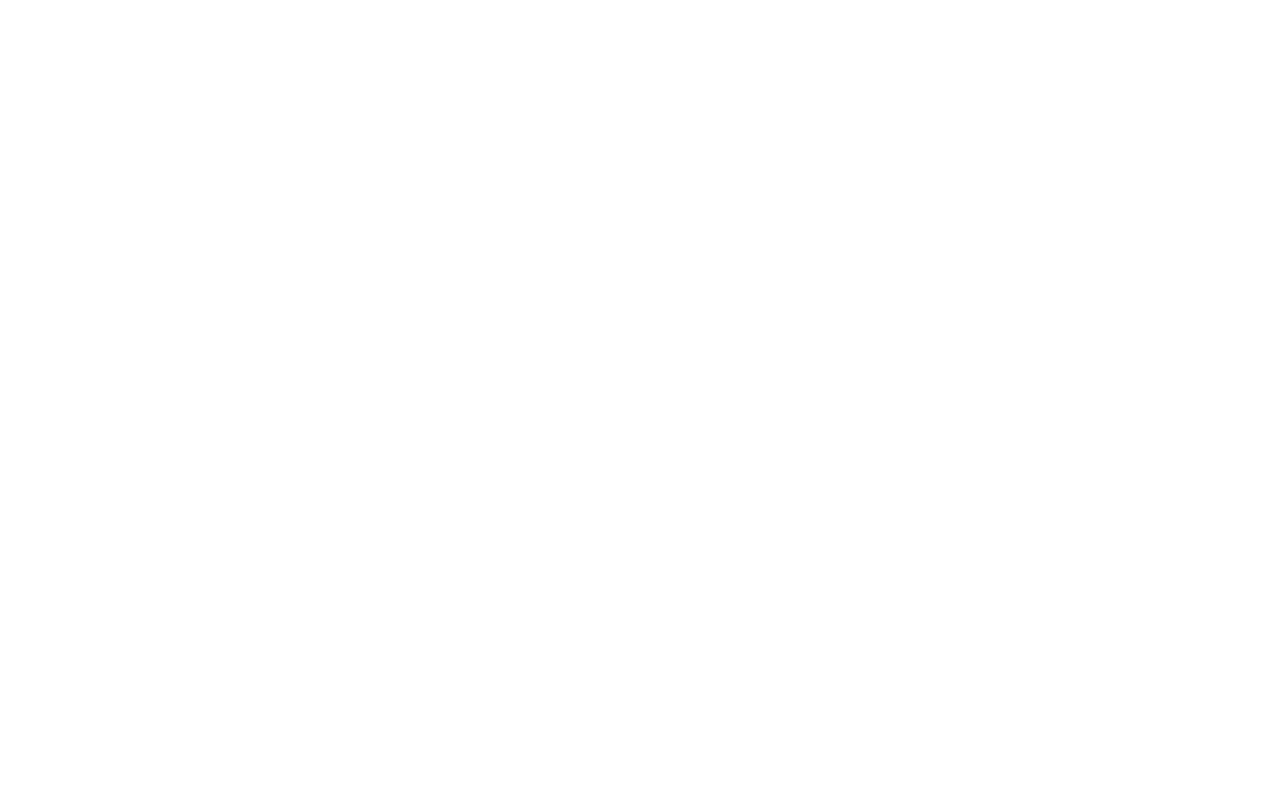
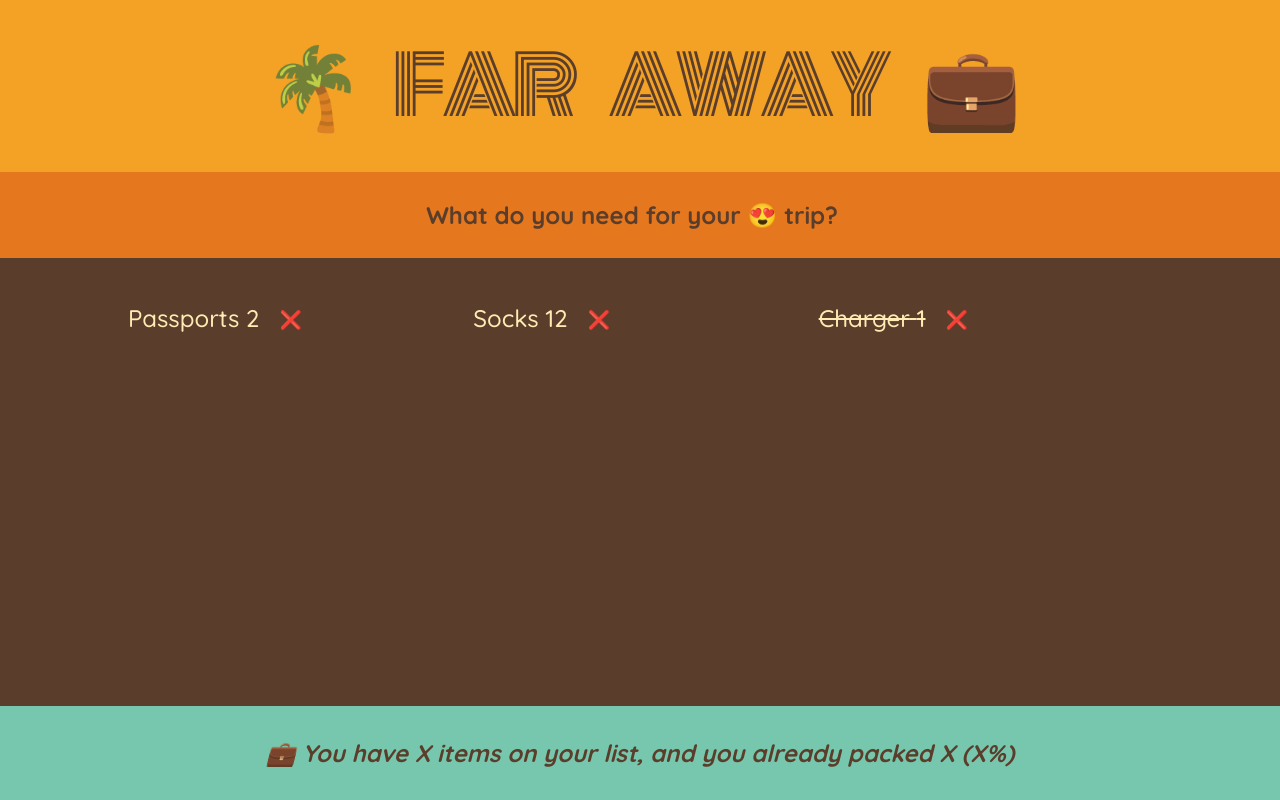
Before and after one commit to rehanmosabbir/travel-list, a React (Create React App) app: page / in a window 1280 px wide. Built offline with nearby package versions, Linux system fonts and the light colour scheme.

Commit message:
add Item component

```diff
--- a/src/App.js
+++ b/src/App.js
@@ -1,10 +1,56 @@
-export default function App() {}
+const initialItems = [
+  { id: 1, description: "Passports", quantity: 2, packed: false },
+  { id: 2, description: "Socks", quantity: 12, packed: false },
+  { id: 2, description: "Charger", quantity: 1, packed: true },
+];
+
+export default function App() {
+  return (
+    <div className="app">
+      <Logo />
+      <Form />
+      <PackingList />
+      <Stats />
+    </div>
+  );
+}
 
 function Logo() {
   return <h1>🌴 Far Away 💼</h1>;
 }
 function Form() {
-  return <div className="add-form"></div>;
+  return (
+    <div className="add-form">
+      <h3>What do you need for your 😍 trip?</h3>
+    </div>
+  );
 }
-function PackingList() {}
-function Stats() {}
+function PackingList() {
+  return (
+    <div className="list">
+      <ul>
+        {initialItems.map((item) => (
+          <Item item={item} />
+        ))}
+      </ul>
+    </div>
+  );
+}
+
+function Item({ item }) {
+  return (
+    <li>
+      <span style={item.packed ? { textDecoration: "line-through" } : {}}>
+        {item.description} {item.quantity}
+      </span>
+      <button>❌</button>
+    </li>
+  );
+}
+function Stats() {
+  return (
+    <footer className="stats">
+      <em>💼 You have X items on your list, and you already packed X (X%)</em>
+    </footer>
+  );
+}
--- a/src/index.css
+++ b/src/index.css
@@ -1,10 +1,3 @@
-/*
-const initialItems = [
-  { id: 1, description: "Passports", quantity: 2, packed: false },
-  { id: 2, description: "Socks", quantity: 12, packed: false },
-];
-*/
-
 @import url("https://fonts.googleapis.com/css2?family=Monoton&family=Quicksand:wght@500;700&display=swap");
 
 * {
@@ -81,7 +74,6 @@
   background-color: #5a3e2b;
   color: #ffebb3;
   padding: 4rem 0;
-
   display: flex;
   justify-content: space-between;
   flex-direction: column;
@@ -101,8 +93,7 @@
 .list ul {
   list-style: none;
   width: 80%;
-  overflow: scroll;
-
+  /* overflow: scroll; */
   display: grid;
   grid-template-columns: repeat(auto-fit, minmax(250px, 1fr));
   gap: 1.2rem;
```
